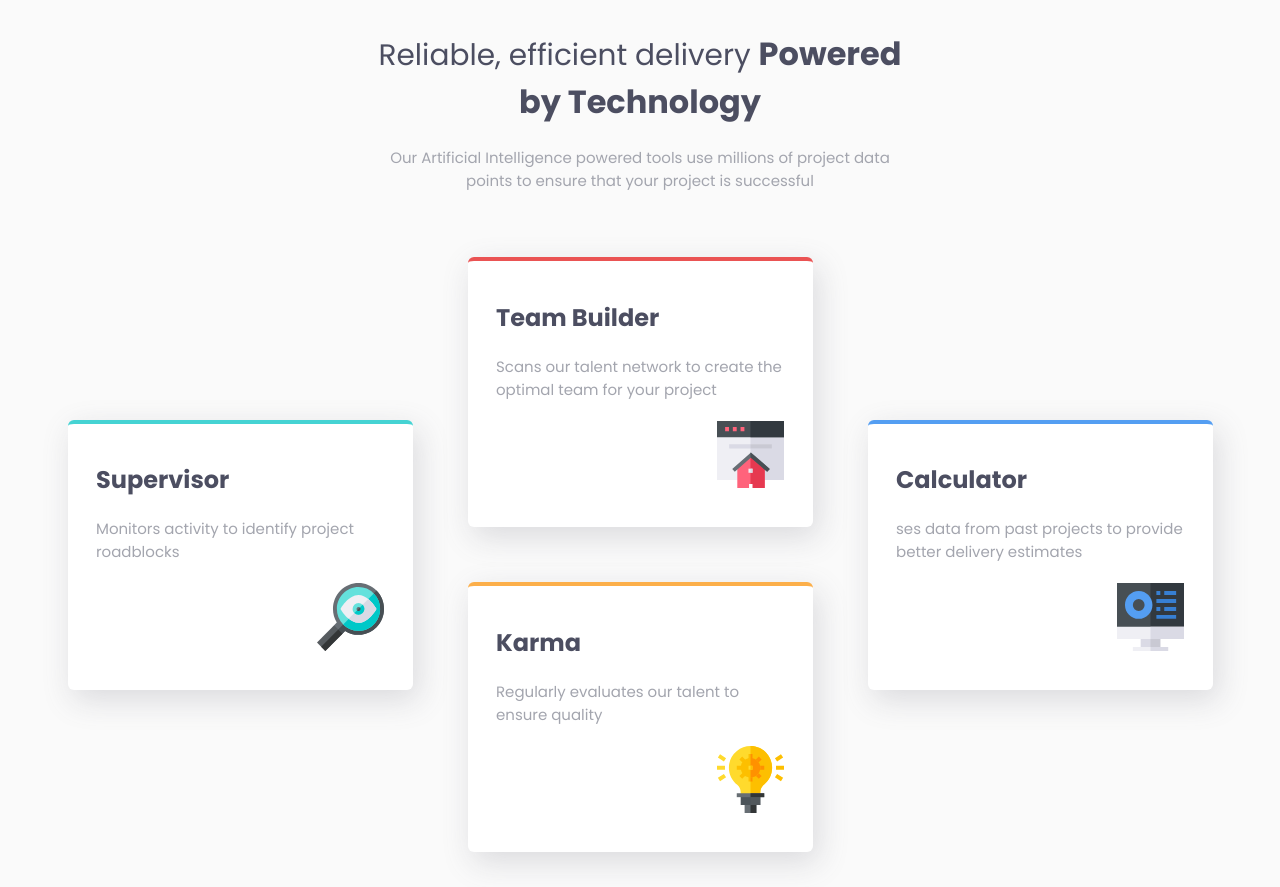
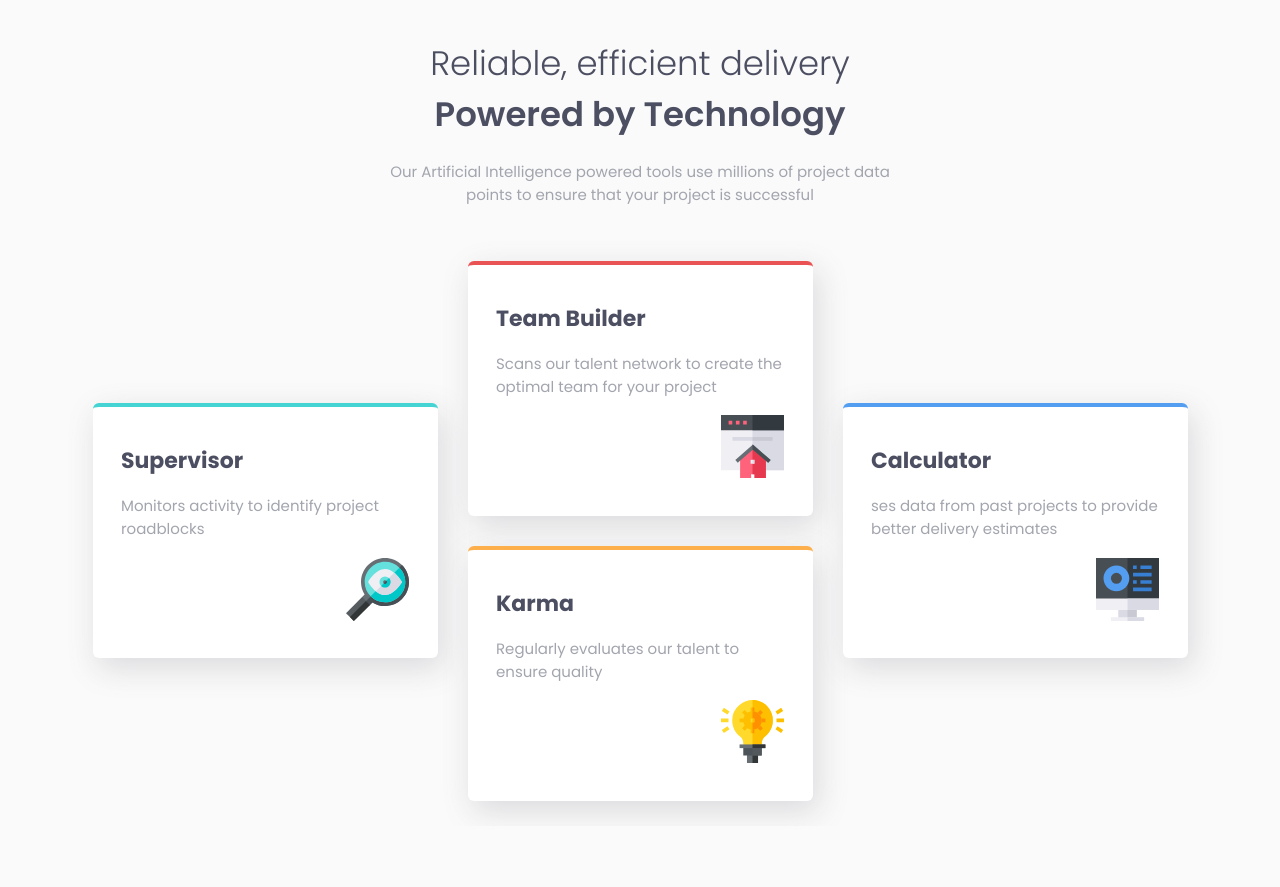
Before and after one commit to Lescano713/Card-Feature-Section, a plain HTML site: page index.html in a window 1280 px wide. After the commit the page ends 826 px from the top, so only its background shows below. Drawn offline with Linux system fonts and the light colour scheme.

Commit message:
correcting font-size

```diff
--- a/style.css
+++ b/style.css
@@ -25,20 +25,22 @@ body{
     padding: 1.3em 1em;
     height: 100dvh;
     align-items: center;
-    padding: 2em;
+    padding: 2.5em 2em;
     header{
         max-width: 90%;
         width: 35em;
         .title{
-            font-weight: normal;
-            font-size: clamp(1.625rem, 1.491rem + 0.566vw, 2rem);
+            font-weight: 300;
+            b{
+                font-weight: 600;
+            }
+        }
+        .title, b{
+            font-size: clamp(1.75rem, 1.348rem + 1.071vw, 2.313rem);
         }
         .about-text{
             margin: 20px 0 30px;
         }
-    }
-    .title, b{
-        font-size: 32px;
     }
     .title, h2 , b{
         color: var(--NeutralVeryDarkBlue);
@@ -55,7 +57,7 @@ main{
     padding: 1rem;
     display: grid;
     grid-template-columns: 1fr 1fr 1fr;
-    grid-gap: 15px;
+    grid-gap: 10px;
     justify-items: center;
 }
 
@@ -66,17 +68,17 @@ main{
     max-width: 23em;
     width: 100%;
     min-width: 15em;
-    min-height: 18em;
+    min-height: 17em;
     padding: 1.9rem;
-    margin: 20px;
+    margin: 10px;
     box-shadow: 5px 10px 30px 0px hsla(240, 4%, 85%, 0.9);
     max-height: 20rem;
     text-align: start;
     h2{
-        font-size: 24px
+        font-size: 22px
     }
     img{
-        width:4.5em;
+        width:4.2em;
         align-self: flex-end;
         justify-self: end;
     }
```
